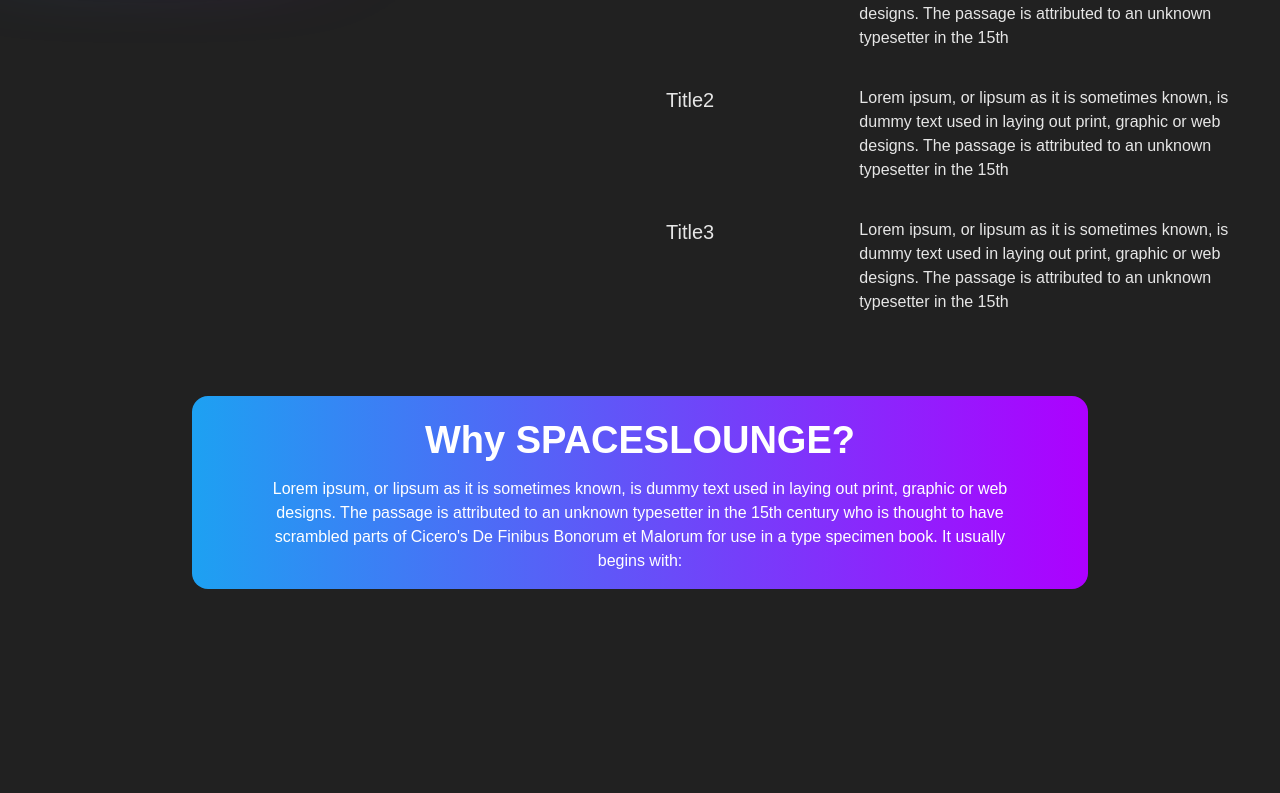
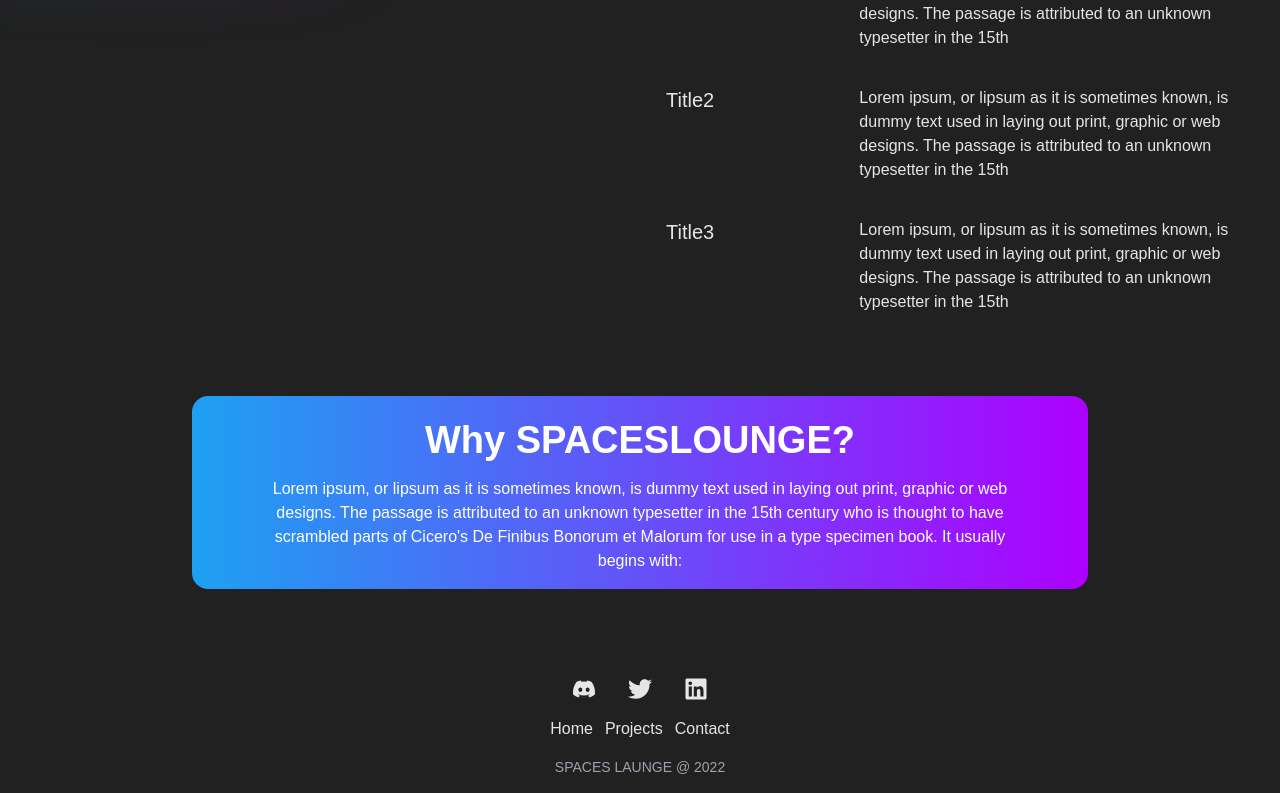
Before and after one commit to avie-dev/spaceslounge, a Next.js app: page / in a window 1280 px wide. Shown: the part 960-1753 px from the top of the page. Before the commit the page ends 1597 px from the top, so only its background shows below. Built offline with nearby package versions, Linux system fonts and the light colour scheme.

Commit message:
Footer Added

```diff
--- /dev/null
+++ b/components/Footer/Footer.js
@@ -0,0 +1,37 @@
+import Link from "next/link";
+import React from "react";
+import { FaDiscord, FaTwitter, FaLinkedin } from "react-icons/fa";
+
+const Footer = () => {
+  return (
+    <footer className="pt-10 pb-4 text-center">
+      <div className="footer-icons flex justify-evenly w-[200px]  sm:w-[35vw] m-auto text-2xl">
+        <a href="#">
+          <FaDiscord />
+        </a>
+        <a href="#">
+          <FaTwitter />
+        </a>
+        <a href="#">
+          <FaLinkedin />
+        </a>
+      </div>
+      <div className="footer-nav my-4  text-md">
+        <Link href={"/"} className="">
+          Home
+        </Link>
+        <Link href={"/projects"} className="ml-3">
+          Projects
+        </Link>
+        <Link href={"/contact"} className="ml-3">
+          Contact
+        </Link>
+      </div>
+      <p className="text-sm text-gray-400">
+        SPACES LAUNGE &#64; {new Date().getFullYear()}
+      </p>
+    </footer>
+  );
+};
+
+export default Footer;
--- a/pages/_app.js
+++ b/pages/_app.js
@@ -5,6 +5,7 @@
 
 import { AnimatePresence } from "framer-motion";
 import { ThemeProvider } from "next-themes";
+import Footer from "../components/Footer/Footer";
 
 function MyApp({ Component, pageProps, router }) {
   return (
@@ -13,6 +14,7 @@
       <AnimatePresence mode="wait">
         <Component key={router.pathname} {...pageProps} />
       </AnimatePresence>
+      <Footer />
     </ThemeProvider>
   );
 }
```
